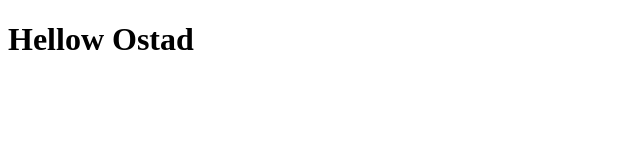
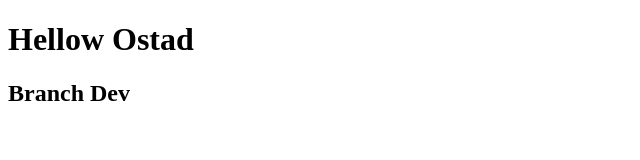
Before and after one commit to SaeedehMohamadi/Saeedeh, a plain HTML site: page index.html in a window 1280 px wide. Shown: the whole page, without its empty margins (0-640 px from the left). Drawn offline with Linux system fonts and the light colour scheme.

Commit message:
Branch Dev

```diff
--- a/index.html
+++ b/index.html
@@ -7,5 +7,6 @@
 </head>
 <body>
     <h1>Hellow Ostad</h1>
+    <h2>Branch Dev</h2>
 </body>
 </html>
```
